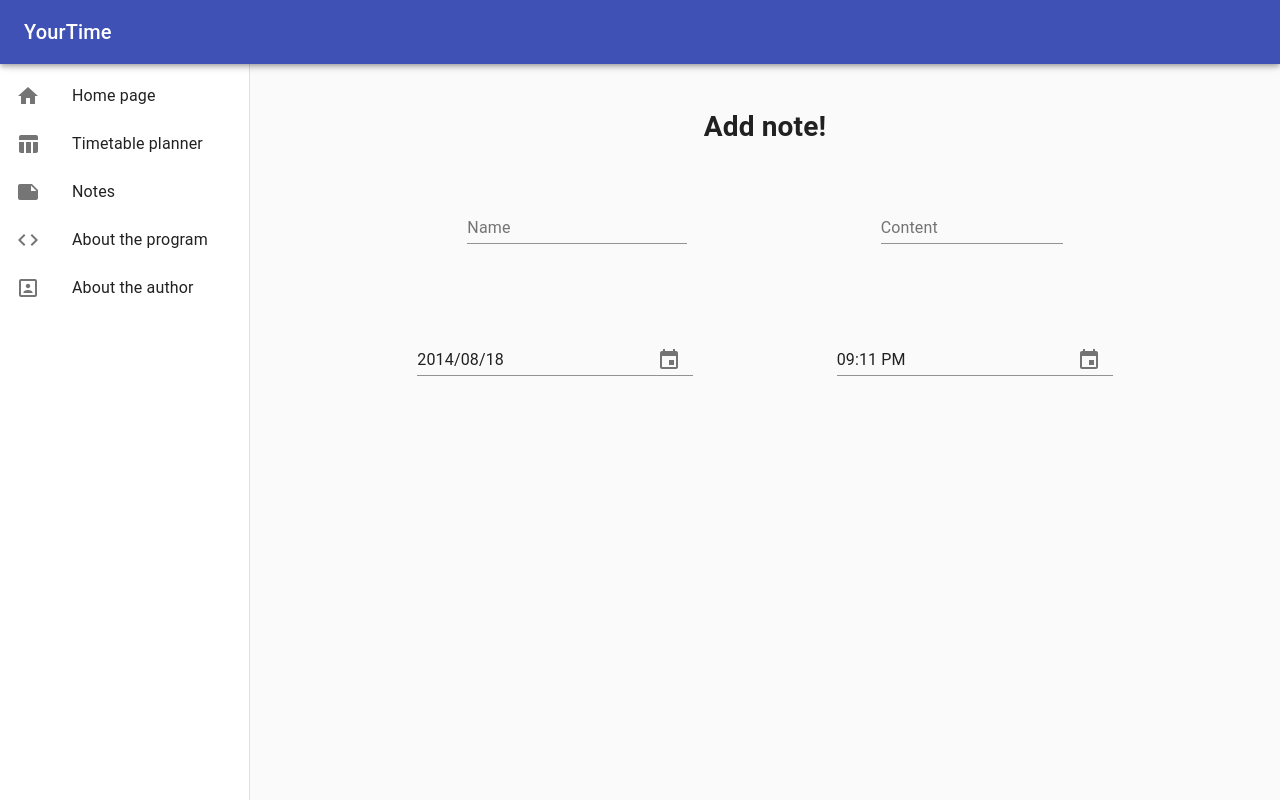
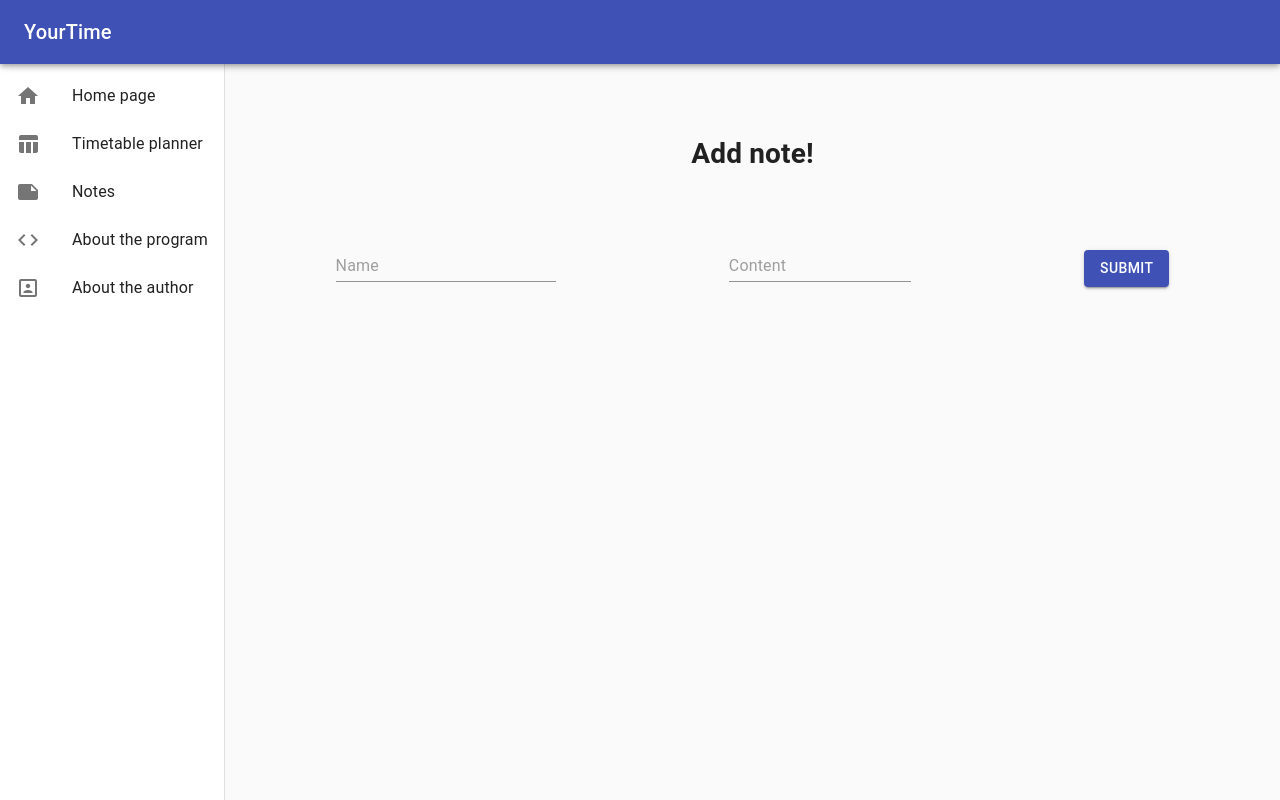
Before and after one commit to keserukristof/SZAKDOLGOZAT, a React (Create React App) app in the folder your-time-frontend/: page /notes in a window 1280 px wide. Built offline with nearby package versions, Linux system fonts and the light colour scheme.

Commit message:
notes input console log

```diff
--- a/your-time-frontend/package.json
+++ b/your-time-frontend/package.json
@@ -14,6 +14,7 @@
     "date-fns": "^2.11.0",
     "react": "^16.11.0",
     "react-dom": "^16.11.0",
+    "react-hook-form": "^5.1.1",
     "react-router-dom": "^5.1.2",
     "react-scripts": "3.2.0"
   },
--- a/your-time-frontend/src/components/layout/Layout.js
+++ b/your-time-frontend/src/components/layout/Layout.js
@@ -18,7 +18,7 @@ import HomeIcon from '@material-ui/icons/Home';
 
 import ListItemLink from "./ListItemLink";
 
-const drawerWidth = 250;
+const drawerWidth = 225;
 
 const useStyles = makeStyles(theme => ({
 
--- a/your-time-frontend/src/components/notes/NotesComponent.js
+++ b/your-time-frontend/src/components/notes/NotesComponent.js
@@ -1,81 +1,68 @@
-import 'date-fns';
-import React from 'react';
+import React from "react";
+import { useForm } from "react-hook-form";
 import { makeStyles } from '@material-ui/core/styles';
-import Grid from '@material-ui/core/Grid';
-import DateFnsUtils from '@date-io/date-fns';
-import {
-  MuiPickersUtilsProvider,
-  KeyboardTimePicker,
-  KeyboardDatePicker,
-} from '@material-ui/pickers';
-import TextField from "@material-ui/core/TextField"
+import Input from "@material-ui/core/Input";
+import Button from "@material-ui/core/Button";
+import { MuiThemeProvider, Grid } from "@material-ui/core";
 
 
 const useStyles = makeStyles(theme => ({
   root: {
-    flexGrow: 1,
+    '& > *': {
+      margin: theme.spacing(2),
+    },
   },
   item: {
     marginTop: 30,
-    marginBottom: 70
-  }
+    marginBottom: 30,
+  },
 }));
 
-export default function NotesComponent() {
-  // The first commit of Material-UI
-  const [selectedDate, setSelectedDate] = React.useState(new Date('2014-08-18T21:11:54'));
+const NotesComponent = () => {
+  const { register, handleSubmit } = useForm();
   const classes = useStyles();
 
-
-  const handleDateChange = date => {
-    setSelectedDate(date);
+  const onSubmit = (data) => {
+    console.log(data);
   };
 
   return (
-    <MuiPickersUtilsProvider utils={DateFnsUtils} className={classes.root}>
-      <Grid container justify="space-around">
-        <h1 id="main-text">Add note!</h1>
+    <MuiThemeProvider>
+      <Grid container justify="space-around" className={classes.root}>
+        <Grid item>
+          <h1 className={classes.item}>Add note!</h1>
+        </Grid>
       </Grid>
-      <Grid container justify="space-evenly">
-          <TextField
-            id="input-name"
-            label="Name"
-            type="text"
-            className={classes.item}
-          />
-          <TextField
-            id="input-content"
-            label="Content"
-            type="text"
-            multiline
-            rowsMax="3"
-            className={classes.item}
-          />
-      </Grid>
-      <Grid container justify="space-evenly" >
-        <KeyboardDatePicker
-          margin="normal"
-          id="date-picker-dialog"
-          format="yyyy/MM/dd"
-          value={selectedDate}
-          onChange={handleDateChange}
-          KeyboardButtonProps={{
-            'aria-label': 'change date',
-          }}
-          className={classes.item}
-        />
+      <form onSubmit={handleSubmit(onSubmit)}>
+        <Grid container justify="space-around" className={classes.root}>
+          <Grid item className={classes.item}>
+            <Input
+              name="name"
+              inputRef={register}
+              placeholder="Name"
+            />
+          </Grid>
+          <Grid item className={classes.item}>
+            <Input
+              name="content"
+              inputRef={register}
+              placeholder="Content"
+              multiline
+            />
+          </Grid>
+          <Grid item className={classes.item}>
+            <Button
+              type="submit"
+              variant="contained"
+              color="primary"
+            >
+              Submit
+            </Button>
+          </Grid>
+        </Grid>
+      </form>
+    </MuiThemeProvider>
+  );
+};
 
-        <KeyboardTimePicker
-          margin="normal"
-          id="time-picker"
-          value={selectedDate}
-          onChange={handleDateChange}
-          KeyboardButtonProps={{
-            'aria-label': 'change time',
-          }}
-          className={classes.item}
-        />
-      </Grid>
-    </MuiPickersUtilsProvider>
-  );
-}
+export default NotesComponent;
```
Also changed, not shown: 1 other file (tests, documents, lock files or other folders).
